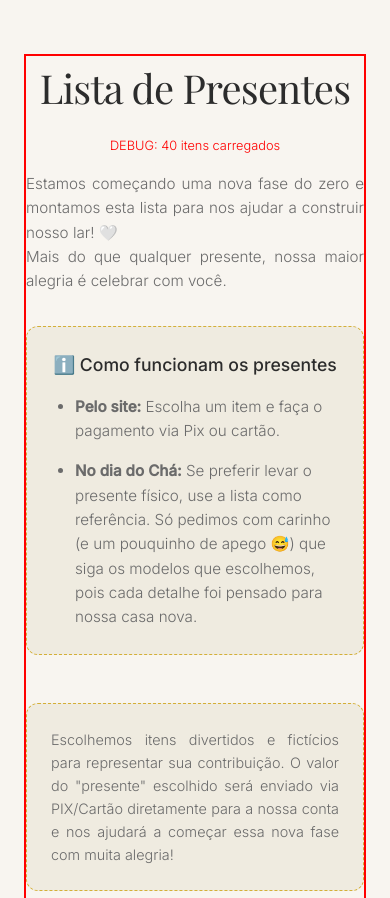
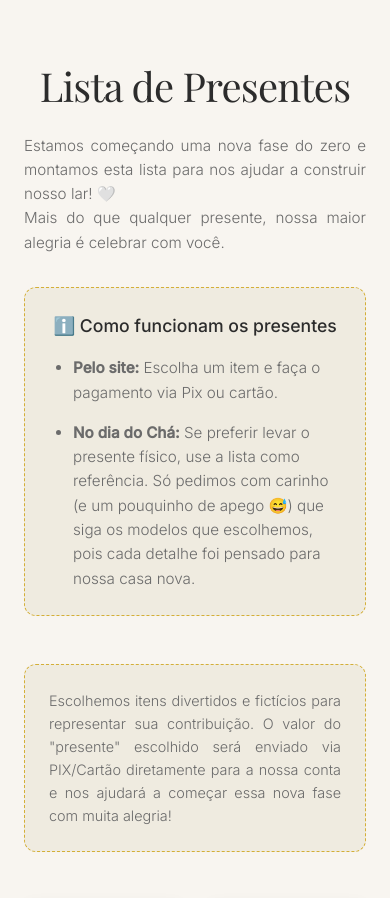
Before and after one commit to RodrigoCavalcantii/cha-bar, a React (Vite) app: page / in a window 390 px wide. Shown: the part 2960-3858 px from the top of the page. Built offline with nearby package versions, Linux system fonts and the light colour scheme; no server answers; the database is empty; grey boxes are pictures that could not be loaded; a web font is replaced by a local one.

Commit message:
00 - remove debug iphone gifts

```diff
--- a/src/components/GiftList.jsx
+++ b/src/components/GiftList.jsx
@@ -100,11 +100,8 @@ const GiftList = () => {
 
     return (
         <section id="gifts" className="gifts" style={{ padding: '6rem 1.5rem', backgroundColor: 'var(--bg-primary)' }}>
-            <div className="container" style={{ border: '2px solid red' }}>
+            <div className="container">
                 <h2 className="serif" style={{ textAlign: 'center', fontSize: '2.5rem', marginBottom: '1rem' }}>Lista de Presentes</h2>
-                <p style={{ textAlign: 'center', color: 'red', fontSize: '0.8rem', marginBottom: '1rem' }}>
-                    DEBUG: {gifts.length} itens carregados
-                </p>
 
                 <p style={{ color: 'var(--text-secondary)', textAlign: 'justify', marginBottom: '0.10rem', fontSize: '0.95rem', maxWidth: '700px', margin: '0 auto', lineHeight: '1.6' }}>
                     Estamos começando uma nova fase do zero e montamos esta lista para nos ajudar a construir nosso lar! 🤍
```
